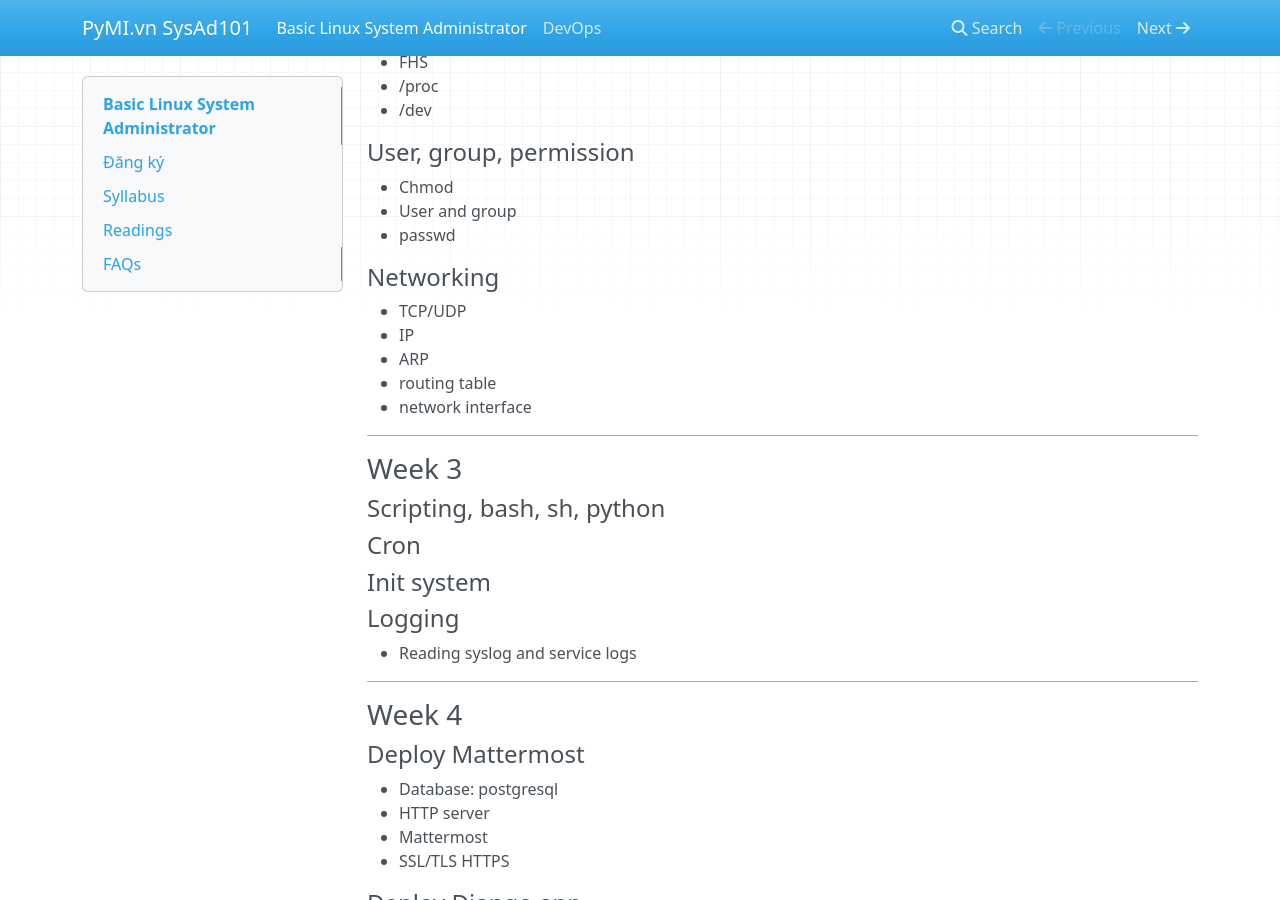
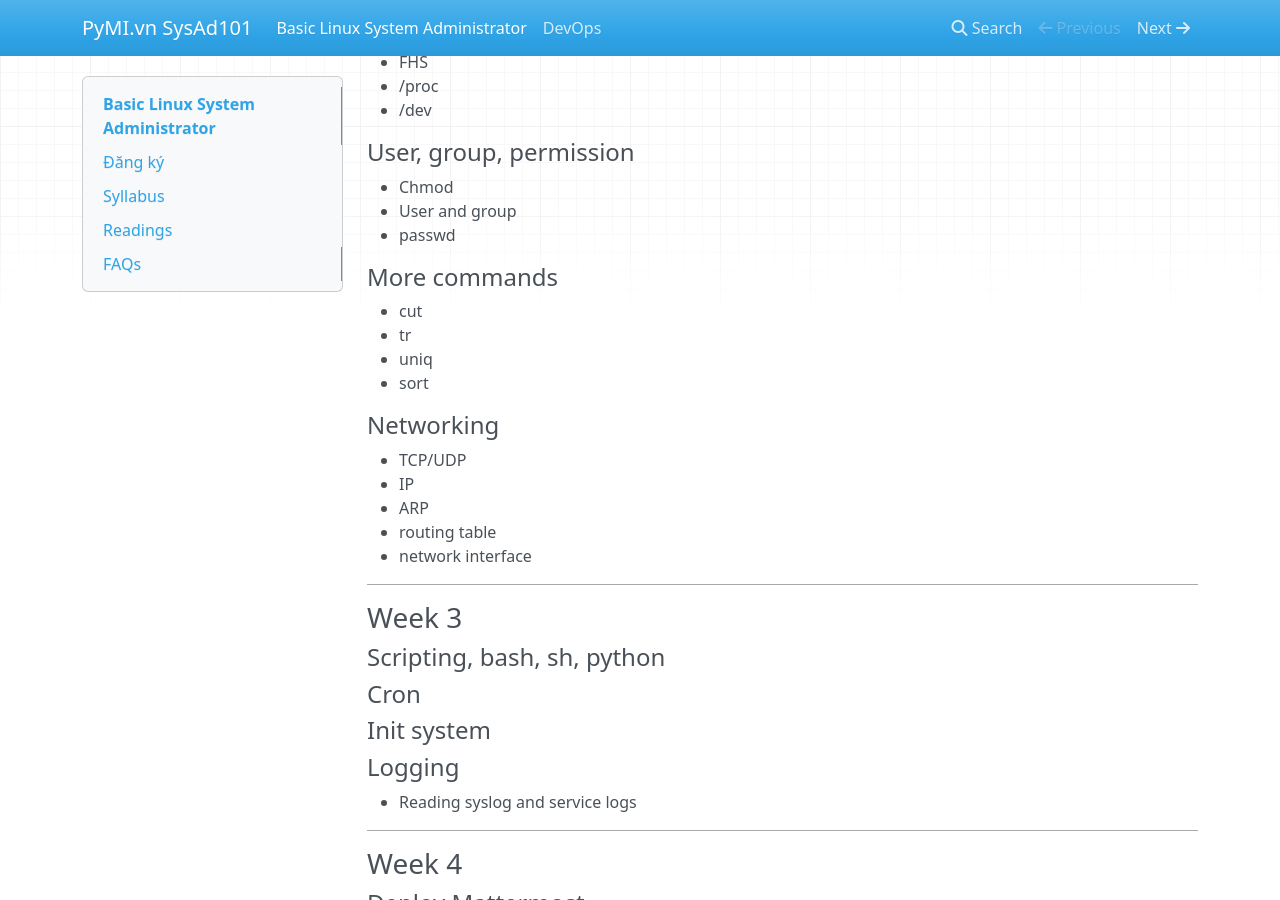
Before and after one commit to pymivn/sysad101, an MkDocs documentation site: the page built from docs/index.md, in a window 1280 px wide and 900 px high, scrolled down 1794 px. Built offline with MkDocs 1.6.1, drawn with Linux system fonts in a browser that asks for light colours; nearby versions of some CDN libraries.

Commit message:
Add more cmds

```diff
--- a/docs/index.md
+++ b/docs/index.md
@@ -82,6 +82,12 @@ Write and run simple script
 - User and group
 - passwd
 
+#### More commands
+- cut
+- tr
+- uniq
+- sort
+
 #### Networking
 - TCP/UDP
 - IP
```
